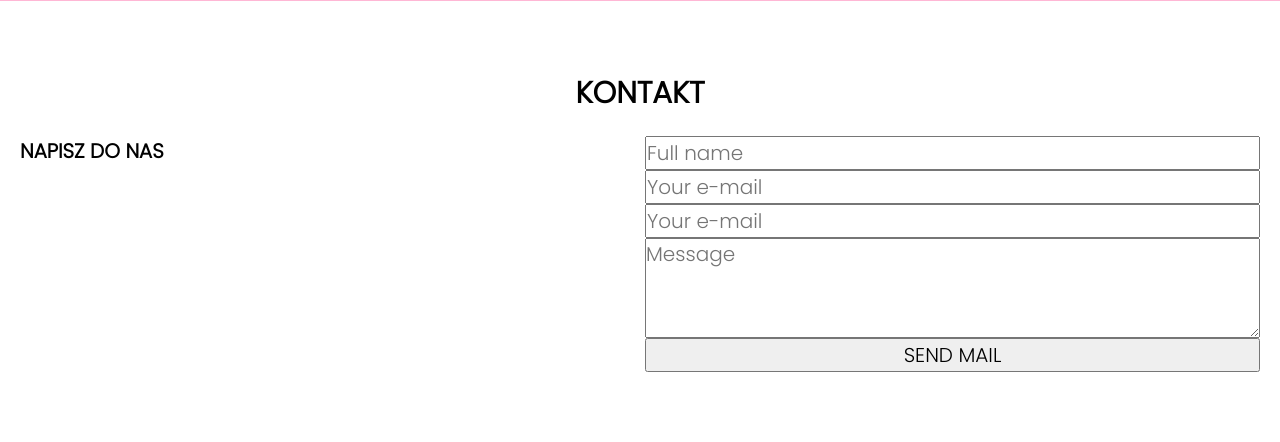
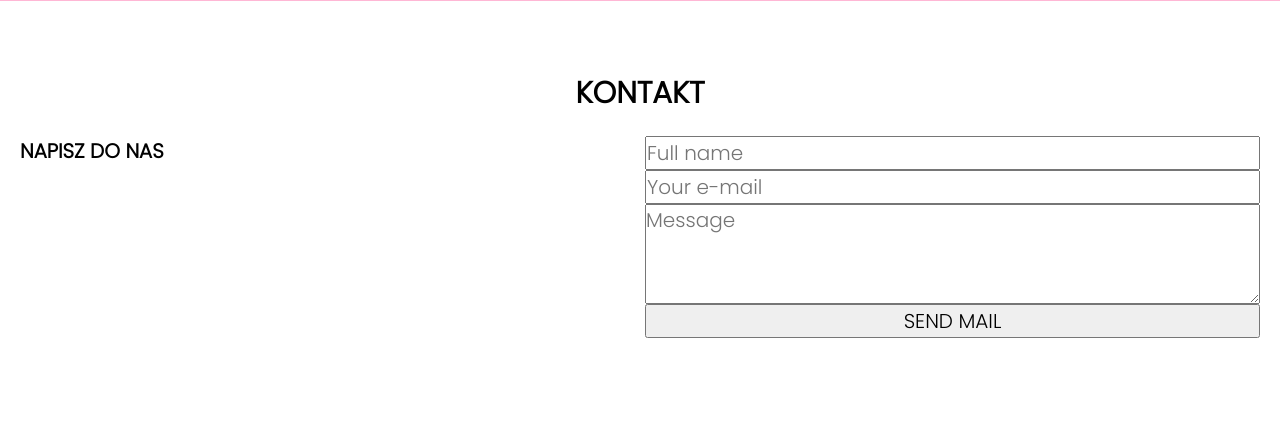
Before and after one commit to piotrwojtaszek/MOT-WEBSITE, a PHP site: page / in a window 1280 px wide. Shown: the part 3039-3481 px from the top of the page. After the commit the page ends 3377 px from the top, so only its background shows below. Run offline with PHP 8.4, Linux system fonts and the light colour scheme.

Commit message:
Form fixed

```diff
--- a/Site/index.php
+++ b/Site/index.php
@@ -142,9 +142,6 @@ większej redukcji bólu i stresu u osób aktywnie grających podczas zabiegu 7
                             <input class="mail" type="text" name="mail" placeholder="Your e-mail">
                         </div>
                         <div>
-                            <input class="mail" type="text" name="mail" placeholder="Your e-mail">
-                        </div>
-                        <div>
                             <textarea class="message" name="message" placeholder="Message"></textarea>
                         </div>
                         <div>
```
